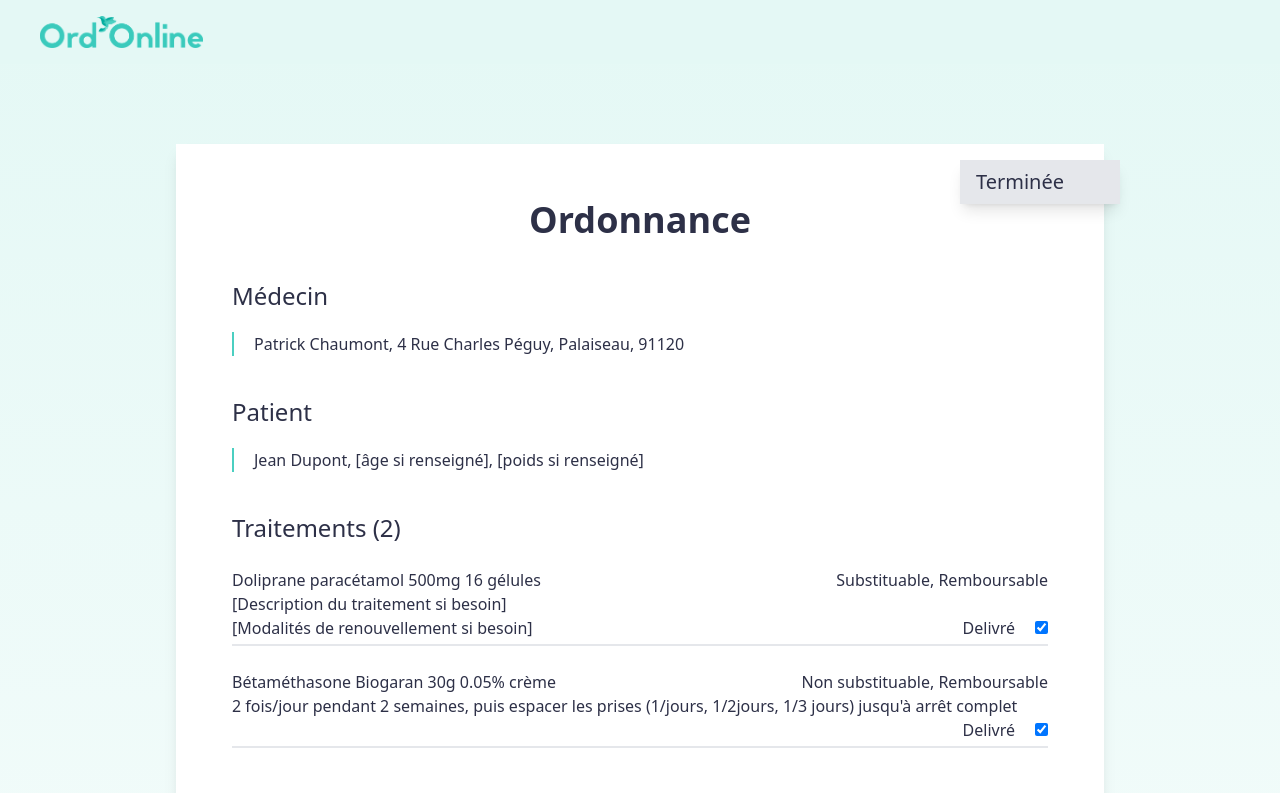
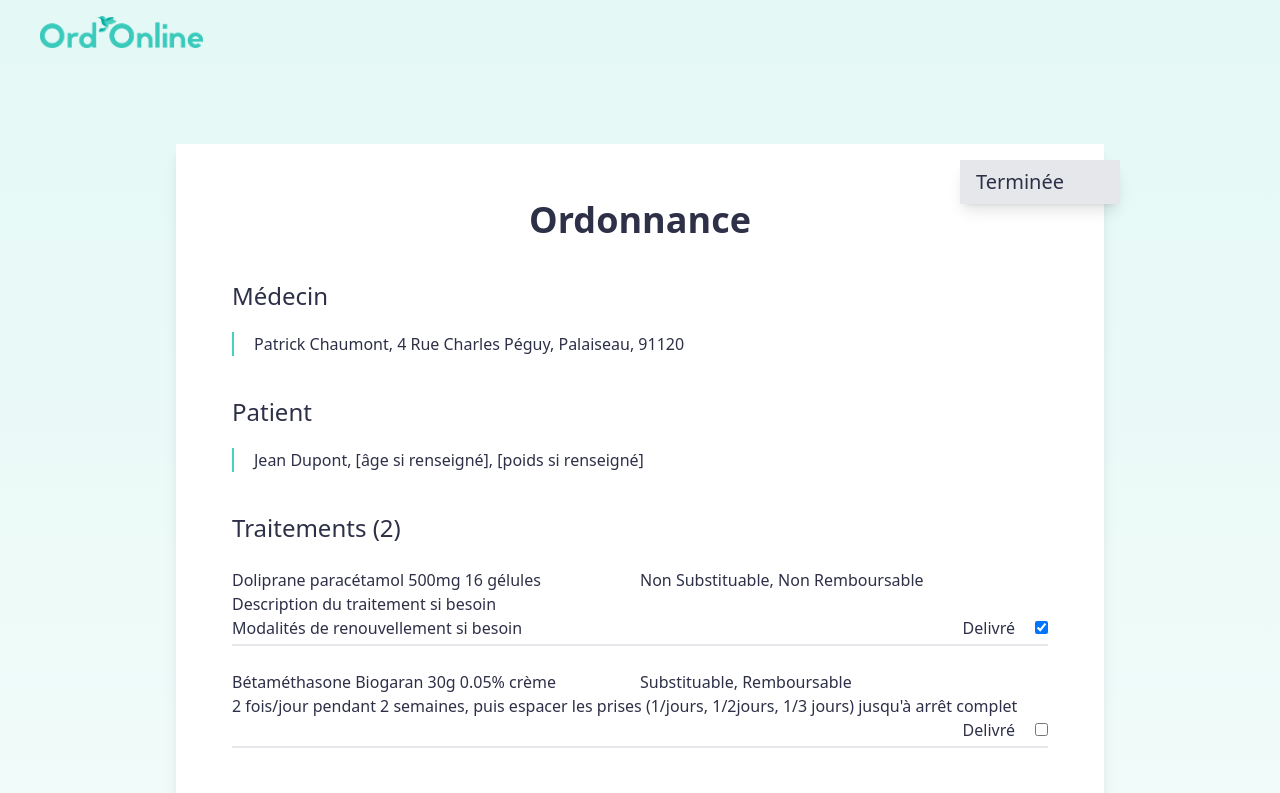
Before and after one commit to AurelDP/OrdOnline, a Vue app in the folder client/: page /prescription in a window 1280 px wide. Shown: the top 793 px of the page. Built offline with nearby package versions, Linux system fonts and the light colour scheme.

Commit message:
[Feat] Add Treatment component

```diff
--- a/client/src/components/prescriptionPage/Prescription.vue
+++ b/client/src/components/prescriptionPage/Prescription.vue
@@ -10,34 +10,15 @@
   <div class="my-10">
     <h2 class="ord-text-subtitle">Traitements (2)</h2>
     <ul>
-      <li class="my-5 py-1 border-b-2">
-        <div class="flex flex-wrap">
-          <p class="w-full md:w-1/2">Doliprane paracétamol 500mg 16 gélules</p>
-          <p class="w-full md:w-1/2 md:text-right">Substituable, Remboursable</p>
-        </div>
-        <p>[Description du traitement si besoin]</p>
-        <div class="flex flex-wrap">
-          <p class="w-full md:w-1/2">[Modalités de renouvellement si besoin]</p>
-          <div class="w-full md:w-1/2 md:text-right">
-            <label for="delivered" class="mr-5">Delivré</label>
-            <input type="checkbox" id="delivered" name="delivered" checked/>
-          </div>
-        </div>
-      </li>
-      <li class="my-5 py-1 border-b-2">
-        <div class="flex flex-wrap">
-          <p class="w-full md:w-1/2">Bétaméthasone Biogaran 30g 0.05% crème</p>
-          <p class="w-full md:w-1/2 md:text-right">Non substituable, Remboursable</p>
-        </div>
-        <p>2 fois/jour pendant 2 semaines, puis espacer les prises (1/jours, 1/2jours, 1/3 jours) jusqu'à arrêt complet</p>
-        <div class="flex flex-wrap">
-          <p class="w-full md:w-1/2"></p>
-          <div class="w-full md:w-1/2 md:text-right">
-            <label for="delivered" class="mr-5">Delivré</label>
-            <input type="checkbox" id="delivered" name="delivered" checked/>
-          </div>
-        </div>
-      </li>
+      <Treatment
+        v-for="treatment in treatments"
+        :name="treatment.name"
+        :description="treatment.description"
+        :isNotSubstitutable="treatment.isNotSubstitutable"
+        :isNotReimbursable="treatment.isNotReimbursable"
+        :renewal="treatment.renewal"
+        :isDelivered="treatment.isDelivered"
+      ></Treatment>
     </ul>
   </div>
   <div class="my-10">
@@ -47,8 +28,32 @@
 </template>
 
 <script>
+import Treatment from "@/components/prescriptionPage/Treatment";
 export default {
-  name: "Prescription"
+  name: "Prescription",
+  components: {Treatment},
+  data() {
+    return {
+      treatments: [
+        {
+          name: "Doliprane paracétamol 500mg 16 gélules",
+          description: "Description du traitement si besoin",
+          isNotSubstitutable: true,
+          isNotReimbursable: false,
+          renewal: "Modalités de renouvellement si besoin",
+          isDelivered: true
+        },
+        {
+          name: "Bétaméthasone Biogaran 30g 0.05% crème",
+          description: "2 fois/jour pendant 2 semaines, puis espacer les prises (1/jours, 1/2jours, 1/3 jours) jusqu'à arrêt complet",
+          isNotSubstitutable: false,
+          isNotReimbursable: false,
+          renewal: "",
+          isDelivered: false
+        }
+      ]
+    }
+  }
 }
 </script>
 
--- /dev/null
+++ b/client/src/components/prescriptionPage/Treatment.vue
@@ -0,0 +1,39 @@
+<template>
+  <li class="my-5 py-1 border-b-2">
+    <div class="flex flex-wrap">
+      <p class="w-full md:w-1/2">{{ name }}</p>
+      <div class="flex w-full md:w-1/2">
+        <p v-if="isNotSubstitutable === true">Non Substituable</p>
+        <p v-else>Substituable</p>
+        <p v-if="isNotSubstitutable === true">, Non Remboursable</p>
+        <p v-else>, Remboursable</p>
+      </div>
+    </div>
+    <p>{{ description }}</p>
+    <div class="flex flex-wrap">
+      <p class="w-full md:w-1/2">{{ renewal }}</p>
+      <div class="w-full md:w-1/2 md:text-right">
+        <label for="delivered" class="mr-5">Delivré</label>
+        <input type="checkbox" id="delivered" name="delivered" :checked="isDelivered"/>
+      </div>
+    </div>
+  </li>
+</template>
+
+<script>
+export default {
+  name: "Treatment",
+  props: {
+    name: String,
+    description: String,
+    isNotSubstitutable: Boolean,
+    isNotReimbursable: Boolean,
+    renewal: String,
+    isDelivered: Boolean
+  },
+}
+</script>
+
+<style scoped>
+
+</style>
```
